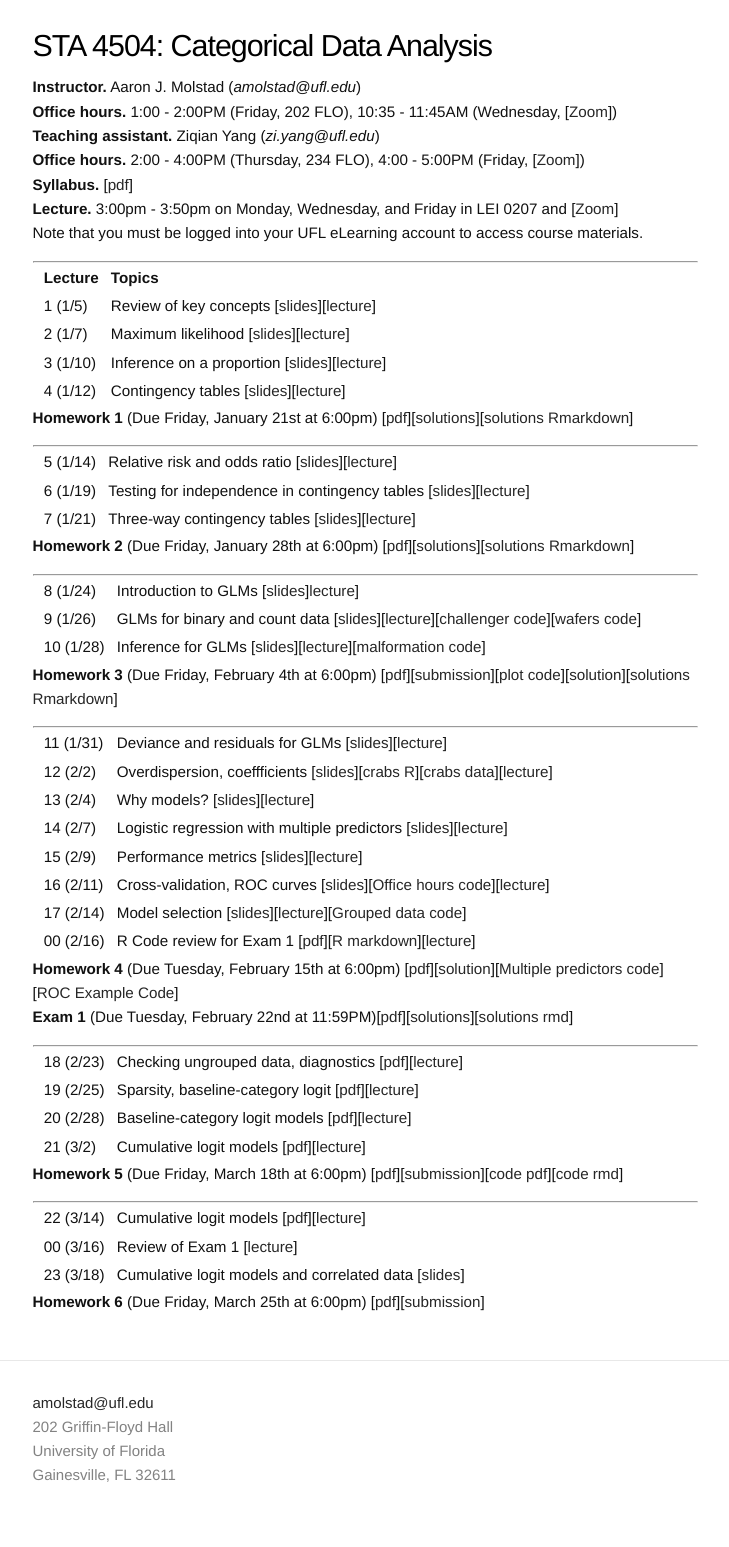
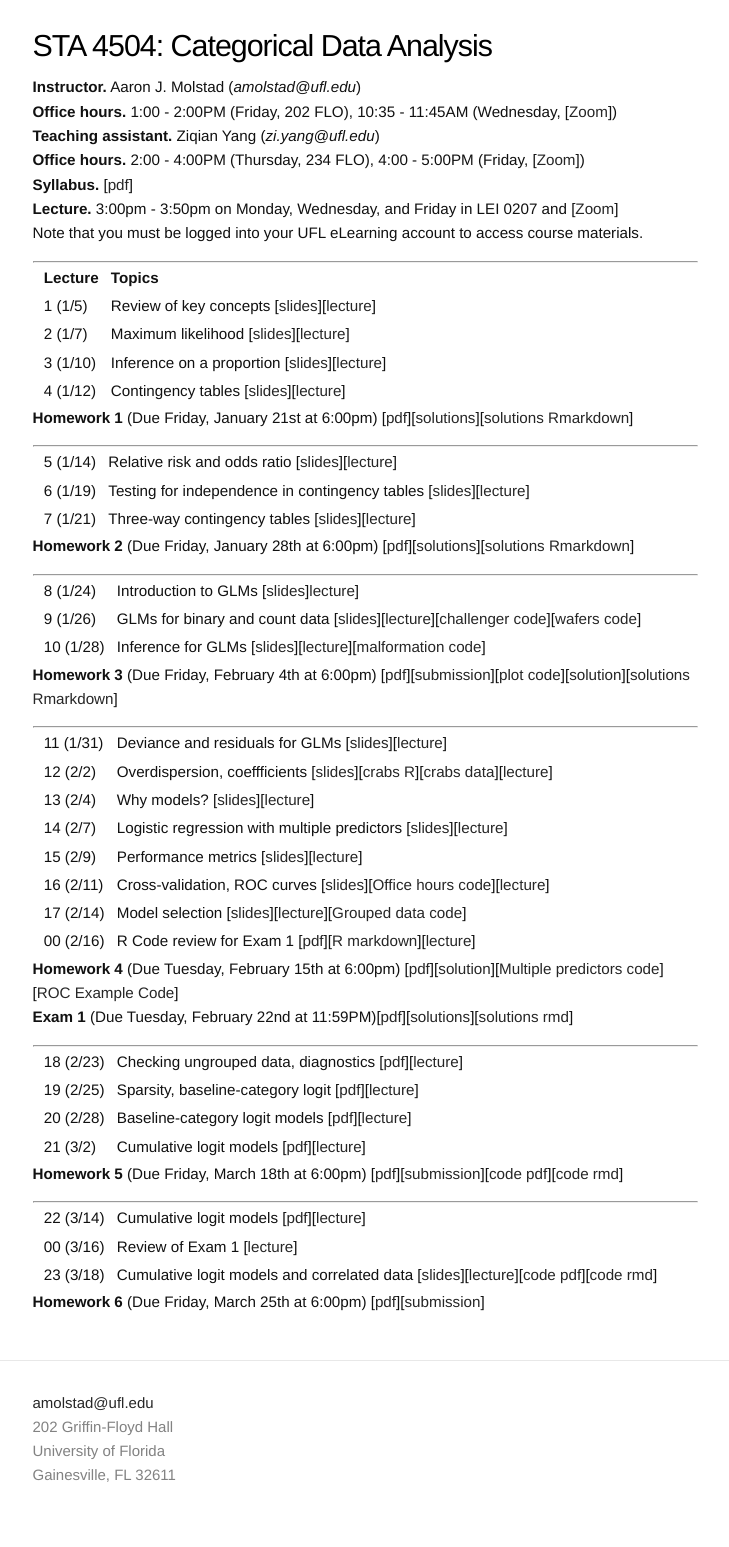
Before and after one commit to ajmolstad/ajmolstad.github.io, a Jekyll site: the page built from S22_STA4504.md, in a window 1280 px wide. Shown: the whole page, without its empty margins (275-1004 px from the left). Built offline with Jekyll 4.4.1, drawn with Linux system fonts in a browser that asks for light colours.

Commit message:
Update S22_STA4504.md

```diff
--- a/S22_STA4504.md
+++ b/S22_STA4504.md
@@ -67,7 +67,7 @@ Note that you must be logged into your UFL eLearning account to access course ma
 
 || 22 (3/14) || Cumulative logit models [[pdf](https://ufl.instructure.com/files/67433919/download?download_frd=1)][[lecture](https://ufl.instructure.com/courses/449490/files?preview=67473851)] ||
 || 00 (3/16) || Review of Exam 1 [[lecture](https://ufl.instructure.com/files/67617819/download?download_frd=1)] ||
-|| 23 (3/18) || Cumulative logit models and correlated data [[slides](https://ufl.instructure.com/files/67638733/download?download_frd=1)] ||
+|| 23 (3/18) || Cumulative logit models and correlated data [[slides](https://ufl.instructure.com/files/67638733/download?download_frd=1)][[lecture](https://ufl.instructure.com/courses/449490/files?preview=67705312)][[code pdf](https://ufl.instructure.com/files/67705295/download?download_frd=1)][[code rmd](https://ufl.instructure.com/files/67705296/download?download_frd=1)]||
 
 
 **Homework 6** (Due Friday, March 25th at 6:00pm) [[pdf](https://ufl.instructure.com/files/67663900/download?download_frd=1)][[submission](https://ufl.instructure.com/courses/449490/assignments/5151218)]
```
